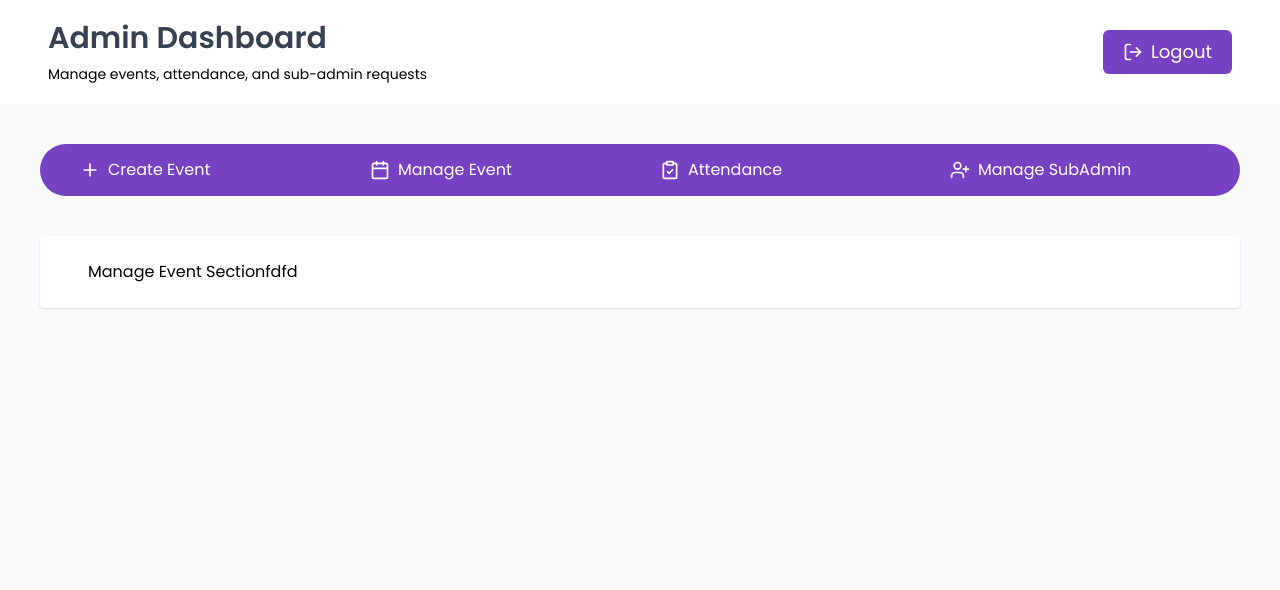
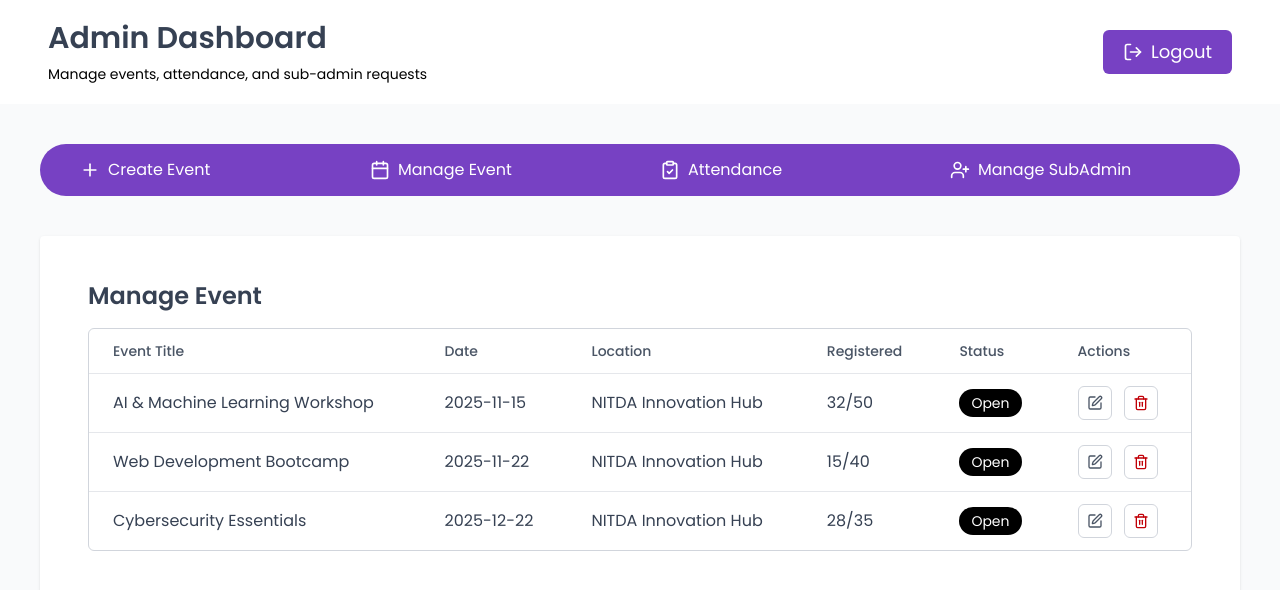
Before and after one commit to MartinsOmens/nitda-project, a React (Vite) app: page /dashboard/manage-event in a window 1280 px wide. Shown: the top 590 px of the page. Built offline with nearby package versions, Linux system fonts and the light colour scheme.

Commit message:
finished with the manage event section

```diff
--- a/src/components/AdminDashboard.jsx
+++ b/src/components/AdminDashboard.jsx
@@ -65,7 +65,7 @@ export default function AdminDashboard() {
       </nav>
 
       {/* Main Content */}
-      <main className="w-full max-w-[1200px] mx-auto bg-white rounded shadow px-12 py-6">
+      <main className="w-full max-w-[1200px] mx-auto bg-white rounded shadow px-7 py-6">
         <Outlet />
       </main>
     </div>
--- a/src/components/pages/ManageEvent.jsx
+++ b/src/components/pages/ManageEvent.jsx
@@ -1,12 +1,79 @@
+import { Edit, Trash2 } from "lucide-react";
 
-import React from 'react'
+const events = [
+  {
+    title: "AI & Machine Learning Workshop",
+    date: "2025-11-15",
+    location: "NITDA Innovation Hub",
+    registered: "32/50",
+    status: "Open",
+  },
+  {
+    title: "Web Development Bootcamp",
+    date: "2025-11-22",
+    location: "NITDA Innovation Hub",
+    registered: "15/40",
+    status: "Open",
+  },
+  {
+    title: "Cybersecurity Essentials",
+    date: "2025-12-22",
+    location: "NITDA Innovation Hub",
+    registered: "28/35",
+    status: "Open",
+  },
+];
 
 const ManageEvent = () => {
   return (
-    <div>
-      <h1>Manage Event Sectionfdfd</h1>
+    <div className="w-full bg-white p-5">
+      <h2 className="text-2xl font-semibold mb-4 text-gray-700">Manage Event</h2>
+
+      {/* -----Event Table Section */}
+
+      <div className="overflow-x-auto rounded-md border border-gray-300">
+        <table className="min-w-full overflow-hidden ">
+          {/* ----Table Head ------*/}
+          <thead className=" text-left text-gray-600 text-sm divide-y divide-gray-200">
+            <tr className="border-b border-gray-200">
+              <th className="px-6 py-3 font-medium">Event Title</th>
+              <th className="px-6 py-3 font-medium">Date</th>
+              <th className="px-6 py-3 font-medium">Location</th>
+              <th className="px-6 py-3 font-medium">Registered</th>
+              <th className="px-6 py-3 font-medium">Status</th>
+              <th className="px-6 py-3 font-medium">Actions</th>
+            </tr>
+          </thead>
+            {/* ----Table CContents------*/}
+          <tbody className="divide-y divide-gray-200 text-gray-700">
+            {events.map((event, idx) => (
+              <tr key={idx}>
+                <td className="px-6 py-3">{event.title}</td>
+                <td className="px-6 py-3">{event.date}</td>
+                <td className="px-6 py-3">{event.location}</td>
+                <td className="px-6 py-3">{event.registered}</td>
+                <td className="px-6 py-3">
+                  <span className="bg-black text-white px-3 py-1 text-sm rounded-full">
+                    {event.status}
+                  </span>
+                </td>
+                {/* ----Table Actions ------*/}
+                <td className="px-6 py-3 flex items-center gap-3">
+                  <button className="p-2 rounded-md border border-gray-300 hover:bg-gray-100">
+                    <Edit className="w-4 h-4 text-gray-600" />
+                  </button>
+
+                  <button className="p-2 rounded-md border border-gray-300 hover:bg-gray-100">
+                    <Trash2 className="w-4 h-4 text-red-700" />
+                  </button>
+                </td>
+              </tr>
+            ))}
+          </tbody>
+        </table>
+      </div>
     </div>
-  )
-}
+  );
+};
 
-export default ManageEvent
+export default ManageEvent;
```
